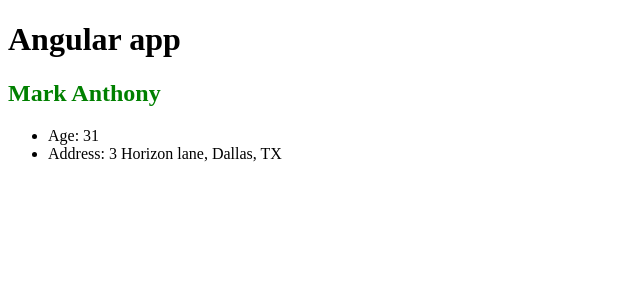
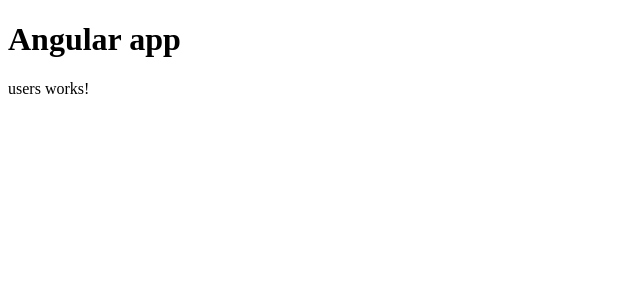
Before and after one commit to VisheshSingh/angular-practice-work, an Angular app: page / in a window 1280 px wide. Shown: the top 300 px of the page, without its empty margins (0-640 px from the left). Built offline with nearby package versions, Linux system fonts and the light colour scheme.

Commit message:
Generating components via cli

```diff
--- a/src/app/app.component.html
+++ b/src/app/app.component.html
@@ -1,3 +1,2 @@
-<!--The content below is only a placeholder and can be replaced.-->
 <h1>Angular app</h1>
-<app-user></app-user>
+<app-users></app-users>
--- a/src/app/app.module.ts
+++ b/src/app/app.module.ts
@@ -3,11 +3,13 @@
 
 import { AppComponent } from './app.component';
 import { UserComponent } from './components/user/user.component';
+import { UsersComponent } from './components/users/users.component';
 
 @NgModule({
   declarations: [
     AppComponent,
-    UserComponent
+    UserComponent,
+    UsersComponent
   ],
   imports: [
     BrowserModule
--- /dev/null
+++ b/src/app/components/users/users.component.html
@@ -0,0 +1,3 @@
+<p>
+  users works!
+</p>
--- /dev/null
+++ b/src/app/components/users/users.component.ts
@@ -0,0 +1,15 @@
+import { Component, OnInit } from '@angular/core';
+
+@Component({
+  selector: 'app-users',
+  templateUrl: './users.component.html',
+  styleUrls: ['./users.component.css']
+})
+export class UsersComponent implements OnInit {
+
+  constructor() { }
+
+  ngOnInit() {
+  }
+
+}
```
Also changed, not shown: src/app/components/users/users.component.css (added).
